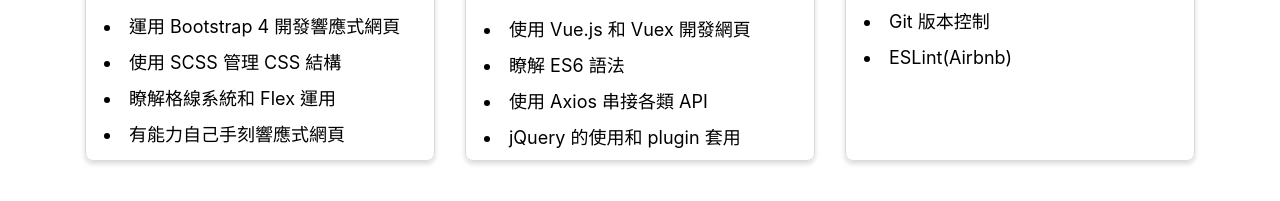
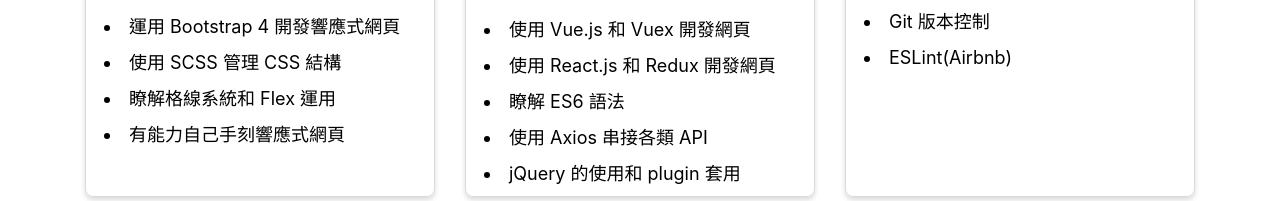
Before and after one commit to chengjiwang/aboutMe, a website: page source/index.html in a window 1280 px wide. Shown: the part 599-800 px from the top of the page. Drawn offline with nearby package versions, Linux system fonts and the light colour scheme; files that its build step writes are made by us from their sources.

Commit message:
add skill

```diff
--- a/source/index.html
+++ b/source/index.html
@@ -68,6 +68,7 @@
 					<h3>JavaScript</h3>
 					<ul class="skill-list-content">
 						<li>使用 Vue.js 和 Vuex 開發網頁</li>
+						<li>使用 React.js 和 Redux 開發網頁</li>
 						<li>瞭解 ES6 語法</li>
 						<li>使用 Axios 串接各類 API</li>
 						<li>jQuery 的使用和 plugin 套用</li>
```
